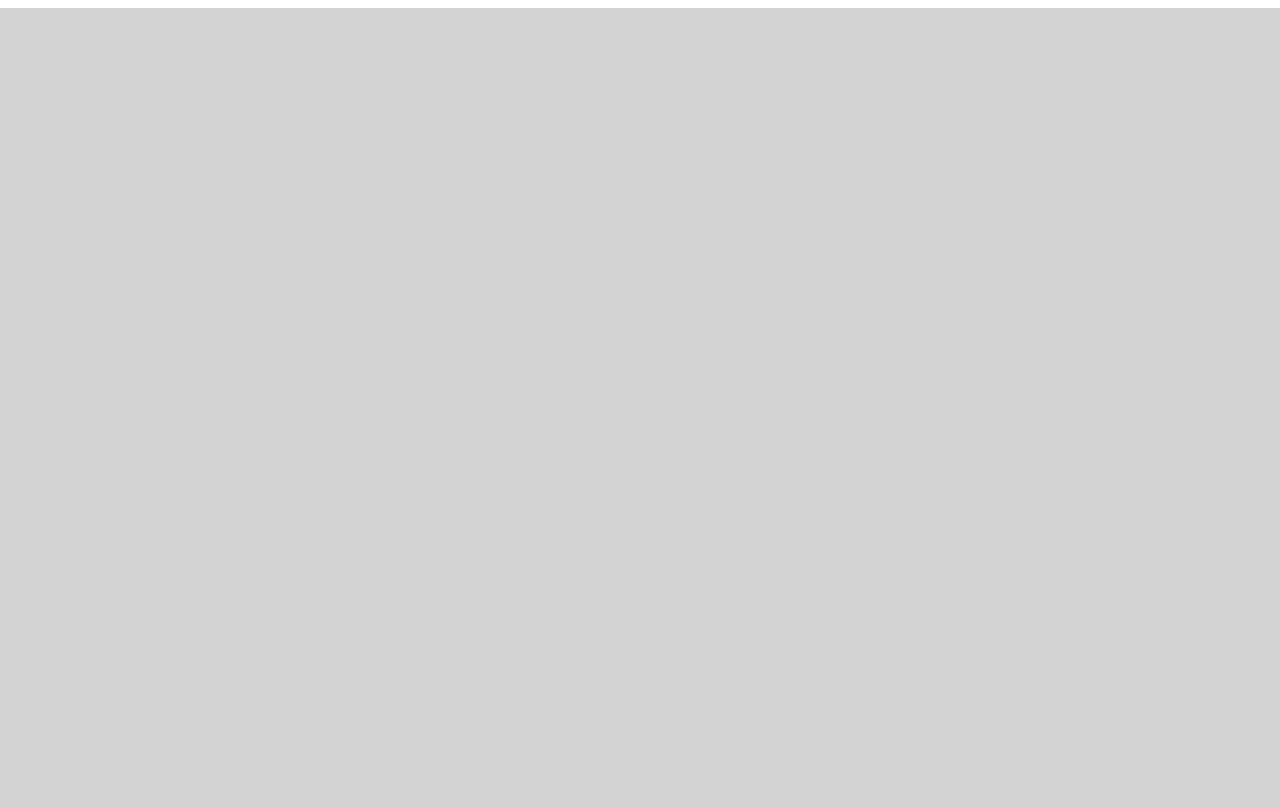
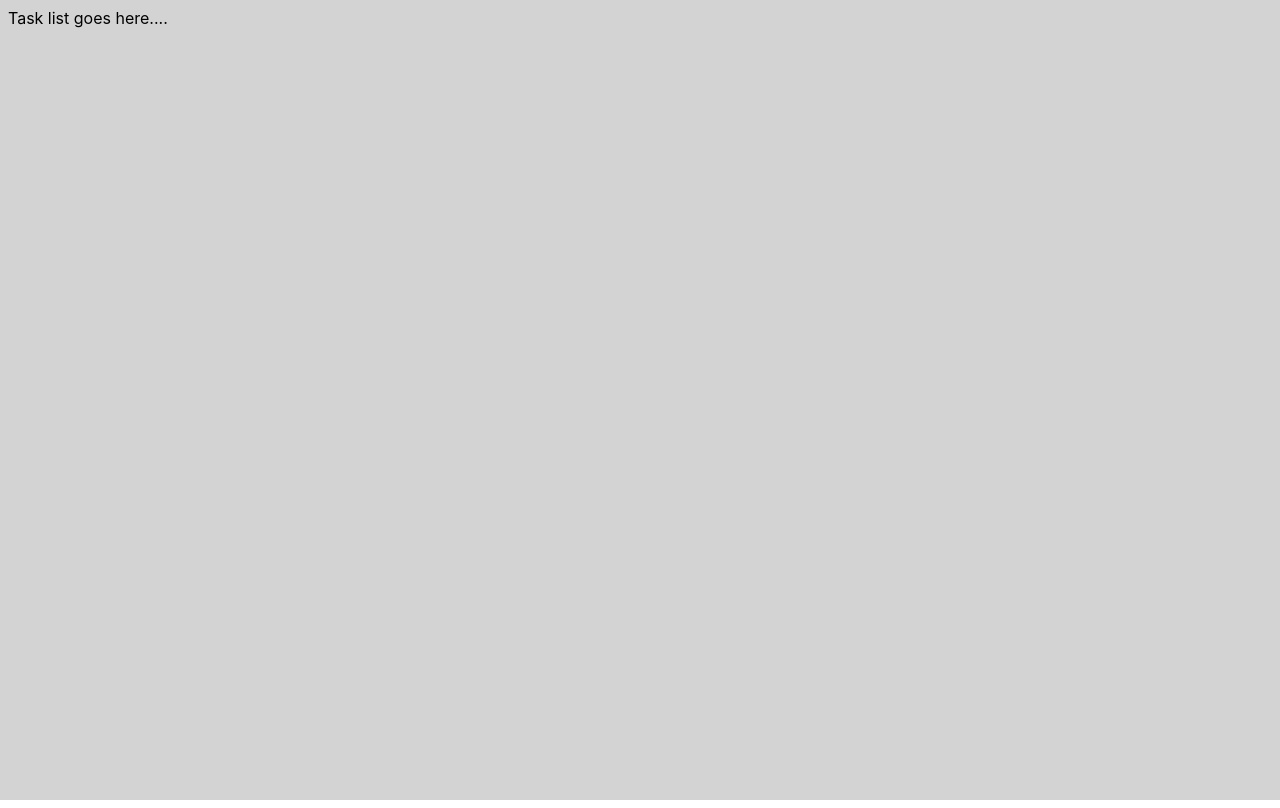
Before and after one commit to thinkful-ei-unicorn/tasklist, a React (Create React App) app: page / in a window 1280 px wide. Built offline with nearby package versions, Linux system fonts and the light colour scheme.

Commit message:
Add placeholder

```diff
--- a/src/Tasklist.js
+++ b/src/Tasklist.js
@@ -22,7 +22,7 @@ class TaskList extends Component {
     render() {
         return(
            <>
-
+            Task list goes here....
            </>
         )
     }
```
